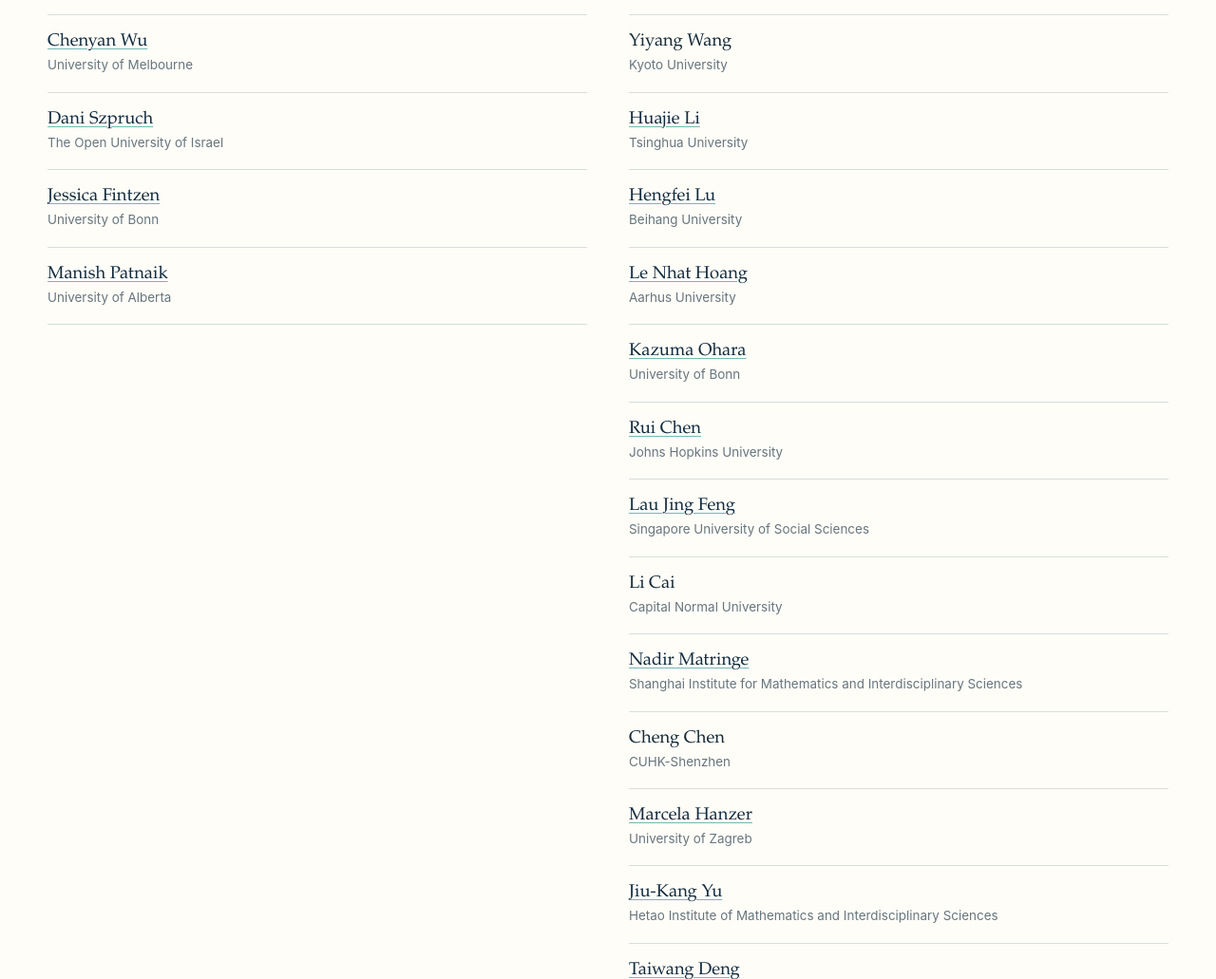
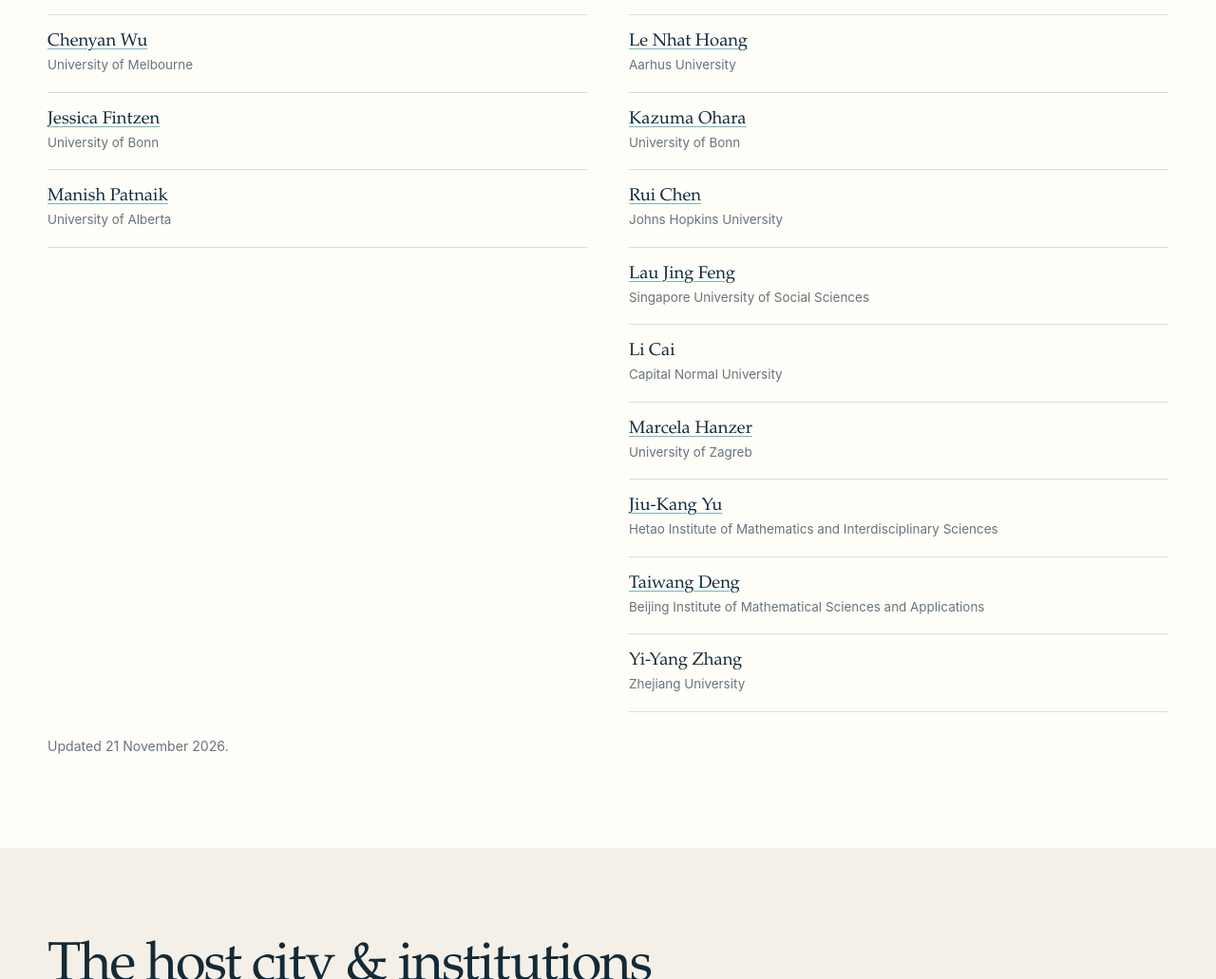
Before and after one commit to Langlandsproject/2026xmu, a plain HTML site: page index.html in a window 1280 px wide. Shown: the part 2448-3479 px from the top of the page at 95% size. Drawn offline with Linux system fonts and the light colour scheme.

Commit message:
docs: remove cancelled participants from public roster

```diff
--- a/index.html
+++ b/index.html
@@ -104,7 +104,6 @@ footer{padding:28px 0;color:#ffffff9e;background:#091c29;font-size:.78rem}footer
         <li><h4><a href="https://sites.google.com/view/stakeda/">Shuichiro Takeda</a></h4><p>Osaka University</p></li>
         <li><h4><a href="https://www.iiserpune.ac.in/research/department/mathematics/people/postdoctoral-fellows/post-doctoral-fellows/ekta-tiwari/629">Ekta Tiwari</a></h4><p>IISER Pune</p></li>
         <li><h4><a href="https://cywu.github.io/">Chenyan Wu</a></h4><p>University of Melbourne</p></li>
-        <li><h4><a href="https://sites.google.com/site/daniszpruch/">Dani Szpruch</a></h4><p>The Open University of Israel</p></li>
         <li><h4><a href="https://www.math.uni-bonn.de/people/fintzen/">Jessica Fintzen</a></h4><p>University of Bonn</p></li>
         <li><h4><a href="https://sites.ualberta.ca/~patnaik/">Manish Patnaik</a></h4><p>University of Alberta</p></li>
       </ul>
@@ -116,17 +115,14 @@ footer{padding:28px 0;color:#ffffff9e;background:#091c29;font-size:.78rem}footer
         <li><h4><a href="https://blog.nus.edu.sg/lokehy/publications/">Loke Hung Yean</a></h4><p>National University of Singapore</p></li>
         <li><h4><a href="https://www.skodleracks.co.uk/">Daniel Skodlerack</a></h4><p>ShanghaiTech University</p></li>
         <li><h4><a href="https://blog.nus.edu.sg/matzhucb/">Chengbo Zhu</a></h4><p>National University of Singapore</p></li>
-        <li><h4><a href="https://blog.nus.edu.sg/matzhlei/">Lei Zhang</a></h4><p>National University of Singapore</p></li>
         <li><h4><a href="https://sites.google.com/view/chihenglo/home">Chi-Heng Lo</a></h4><p>National University of Singapore</p></li>
         <li><h4><a href="https://kdwong.github.io/">Kayue Daniel Wong</a></h4><p>CUHK-Shenzhen</p></li>
         <li><h4><a href="https://sato-sugar.github.io/rchenmat94/">Rui Chen</a></h4><p>Zhejiang University</p></li>
-        <li><h4><a href="https://sites.google.com/view/binxumath/home">Bin Xu</a></h4><p>Tsinghua University · YMSC</p></li>
         <li><h4><a href="https://www.mcm.ac.cn/people/members/dxx/202601/t20260122_1146417.html">Daxin Xu</a></h4><p>Academy of Mathematics and Systems Science, CAS</p></li>
         <li><h4><a href="https://sites.google.com/umich.edu/jialiang-zou/home">Jialiang Zou</a></h4><p>Academy of Mathematics and Systems Science, CAS</p></li>
         <li><h4><a href="https://my.nankai.edu.cn/sms/ln/list.htm">Ning Li</a></h4><p>Nankai University</p></li>
         <li><h4><a href="https://sites.google.com/view/ylf/home">Lingfei Yi</a></h4><p>Shanghai Center for Mathematical Sciences · Fudan University</p></li>
         <li><h4><a href="https://www.bimsa.cn/detail/DongmingShe.html">Dongming She</a></h4><p>Beijing Institute of Mathematical Sciences and Applications</p></li>
-        <li><h4>Yiyang Wang</h4><p>Kyoto University</p></li>
         <li><h4><a href="https://ymsc.tsinghua.edu.cn/en/info/1033/3473.htm">Huajie Li</a></h4><p>Tsinghua University</p></li>
         <li><h4><a href="https://masonlvhf.github.io/Hengfei/">Hengfei Lu</a></h4><p>Beihang University</p></li>
         <li><h4><a href="https://www.au.dk/en/show/person/le.nhathoang%40math.au.dk">Le Nhat Hoang</a></h4><p>Aarhus University</p></li>
@@ -134,8 +130,6 @@ footer{padding:28px 0;color:#ffffff9e;background:#091c29;font-size:.78rem}footer
         <li><h4><a href="https://glucklichrui.github.io/">Rui Chen</a></h4><p>Johns Hopkins University</p></li>
         <li><h4><a href="https://www.suss.edu.sg/academics/schools-college/faculty-listing/detail/lau-jing-feng">Lau Jing Feng</a></h4><p>Singapore University of Social Sciences</p></li>
         <li><h4>Li Cai</h4><p>Capital Normal University</p></li>
-        <li><h4><a href="https://nadirmatringe.github.io/">Nadir Matringe</a></h4><p>Shanghai Institute for Mathematics and Interdisciplinary Sciences</p></li>
-        <li><h4>Cheng Chen</h4><p>CUHK-Shenzhen</p></li>
         <li><h4><a href="https://www.pmf.unizg.hr/math/en/marcela.hanzer">Marcela Hanzer</a></h4><p>University of Zagreb</p></li>
         <li><h4><a href="https://en.himis-sz.cn/ry_36/95.html">Jiu-Kang Yu</a></h4><p>Hetao Institute of Mathematics and Interdisciplinary Sciences</p></li>
         <li><h4><a href="https://www.bimsa.cn/detail/twdeng.html">Taiwang Deng</a></h4><p>Beijing Institute of Mathematical Sciences and Applications</p></li>
```
